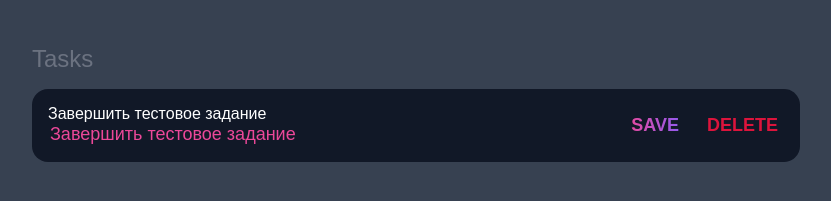
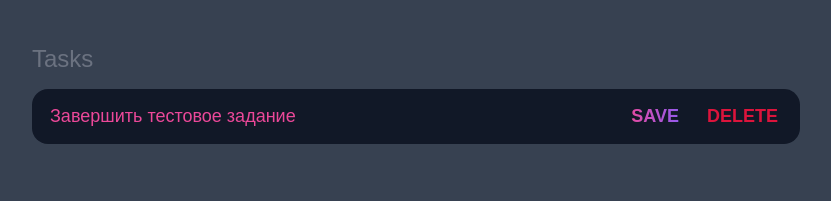
Before and after one commit to raf989/what-can-i-do, a plain HTML site: page index.html in a window 1280 px wide. Both pictures are taken after a click on the button "EDIT". Shown: the part 151-352 px from the top of the page, without its empty margins (224-1055 px from the left). Drawn offline with Linux system fonts and the light colour scheme.

Commit message:
Реализовано изменение заметок и сохранение изменений между сессиями

```diff
--- /dev/null
+++ b/constants.js
@@ -0,0 +1,28 @@
+const ADD_TASK_FORM_CLASS = '.task__add-form';
+const ADD_TASK_INPUT_CLASS = '.task__add-input';
+const TASKS_CONTAINER_CLASS = '.tasks__container';
+
+const TASK_CLASS = 'task__item';
+const TASK_CONTENT_CLASS = 'task__content';
+const TASK_CONTENT_SELECTOR = `.${TASK_CONTENT_CLASS}`;
+const TASK_TEXT_CLASS = 'task__content-text';
+const TASK_TEXT_SELECTOR = `.${TASK_TEXT_CLASS}`;
+const TASK_ACTIONS_CLASS = 'task__actions';
+const TASK_ACTIONS_SELECTOR = `.${TASK_ACTIONS_CLASS}`;
+const TASK_ACTION_EDIT_CLASS = 'task__actions-edit';
+const TASK_ACTION_EDIT_SELECTOR = `.${TASK_ACTION_EDIT_CLASS}`;
+const TASK_ACTION_DELETE_CLASS = 'task__actions-delete';
+
+const LOCAL_STORAGE_KEYS = {
+  TASKS: 'tasks',
+};
+
+const HTML_ATTRIBUTES = {
+  ALIAS: 'alias',
+  ACTION: 'action',
+};
+
+const ACTION_NAMES = {
+  EDIT: 'edit',
+  SAVE: 'save',
+};
--- a/index.html
+++ b/index.html
@@ -33,6 +33,8 @@
 		</section>
 	</main>
 
+  <script src="constants.js"></script>
+	<script src="utils.js"></script>
 	<script src="main.js"></script>
 </body>
 </html>
--- a/main.js
+++ b/main.js
@@ -1,18 +1,3 @@
-const ADD_TASK_FORM_CLASS = '.task__add-form';
-const ADD_TASK_INPUT_CLASS = '.task__add-input';
-const TASKS_CONTAINER_CLASS = '.tasks__container';
-const TASK_CLASS = 'task__item';
-const TASK_CONTENT_CLASS = 'task__content';
-const TASK_TEXT_CLASS = 'task__content-text';
-const TASK_ACTIONS_CLASS = 'task__actions';
-const TASK_ACTION_EDIT_CLASS = 'task__actions-edit';
-const TASK_ACTION_DELETE_CLASS = 'task__actions-delete';
-
-
-const LOCAL_STORAGE_KEYS = {
-  TASKS: 'tasks',
-};
-
 const addTaskForm = document.querySelector(ADD_TASK_FORM_CLASS);
 const addTaskInput = document.querySelector(ADD_TASK_INPUT_CLASS);
 const tasksContainer = document.querySelector(TASKS_CONTAINER_CLASS);
@@ -30,12 +15,57 @@ const savedTasks = loadTasks();
 
 const tasks = savedTasks.length ? savedTasks : [
   {
+    id: 0,
     text: 'Завершить тестовое задание',
   }
 ];
 
+const setEditAction = (btn, actionName) => {
+  btn.innerText = capitalizae(actionName);
+  btn.setAttribute(HTML_ATTRIBUTES.ACTION, actionName);
+};
+
+const ACTIONS = {
+  [ACTION_NAMES.EDIT]: (task) => {
+    const editTaskInput = document.createElement('input');
+    editTaskInput.classList.add(TASK_TEXT_CLASS);
+    editTaskInput.type = 'text';
+    editTaskInput.value = task.text;
+
+    const taskSelector = `.${TASK_CLASS}[${HTML_ATTRIBUTES.ALIAS}="${task.id}"]`;
+    const taskHtmlElement = tasksContainer.querySelector(taskSelector);
+    const taskContent = taskHtmlElement.querySelector(TASK_CONTENT_SELECTOR);
+
+    taskContent.innerText = '';
+
+    taskContent.appendChild(editTaskInput);
+    editTaskInput.focus();
+
+    const editTaskButton = taskHtmlElement.querySelector(TASK_ACTION_EDIT_SELECTOR);
+    setEditAction(editTaskButton, ACTION_NAMES.SAVE);
+  },
+
+  [ACTION_NAMES.SAVE]: (task) => {
+    const taskSelector = `.${TASK_CLASS}[${HTML_ATTRIBUTES.ALIAS}="${task.id}"]`;
+    const taskHtmlElement = tasksContainer.querySelector(taskSelector);
+    const editTaskInput = taskHtmlElement.querySelector(TASK_TEXT_SELECTOR);
+
+    const newTaskText = editTaskInput.value;
+    task.text = newTaskText;
+
+    const taskContent = taskHtmlElement.querySelector(TASK_CONTENT_SELECTOR);
+    taskContent.innerHTML = newTaskText;
+
+    const editTaskButton = taskHtmlElement.querySelector(TASK_ACTION_EDIT_SELECTOR);
+    setEditAction(editTaskButton, ACTION_NAMES.EDIT);
+
+    saveTasks();
+  }
+};
+
 const renderTask = (task) => {
 	const taskHtmlElement = document.createElement('div');
+  taskHtmlElement.setAttribute(HTML_ATTRIBUTES.ALIAS, task.id);
 	taskHtmlElement.classList.add(TASK_CLASS);
 
 	const taskContent = document.createElement('div');
@@ -44,20 +74,12 @@ const renderTask = (task) => {
 
 	taskHtmlElement.appendChild(taskContent);
 
-	const editTaskInput = document.createElement('input');
-	editTaskInput.classList.add(TASK_TEXT_CLASS);
-	editTaskInput.type = 'text';
-	editTaskInput.value = task.text;
-	editTaskInput.setAttribute('readonly', 'readonly');
-
-	taskContent.appendChild(editTaskInput);
-
 	const taskActionsHtmlElement = document.createElement('div');
 	taskActionsHtmlElement.classList.add(TASK_ACTIONS_CLASS);
 
 	const editTaskButton = document.createElement('button');
+  setEditAction(editTaskButton, ACTION_NAMES.EDIT);
 	editTaskButton.classList.add(TASK_ACTION_EDIT_CLASS);
-	editTaskButton.innerText = 'Edit';
 
 	const deleteTaskButton = document.createElement('button');
 	deleteTaskButton.classList.add(TASK_ACTION_DELETE_CLASS);
@@ -73,21 +95,13 @@ const renderTask = (task) => {
 	addTaskInput.value = '';
 
 	editTaskButton.addEventListener('click', (e) => {
-		if (editTaskButton.innerText.toLowerCase() == 'edit') {
-			editTaskButton.innerText = 'Save';
-			editTaskInput.removeAttribute('readonly');
-			editTaskInput.focus();
-		} else {
-			editTaskButton.innerText = 'Edit';
-			editTaskInput.setAttribute('readonly', 'readonly');
-		}
-
-    saveTasks();
+    const actionName = e.target.getAttribute(HTML_ATTRIBUTES.ACTION);
+    const action = ACTIONS[actionName];
+    action?.(task);
 	});
 
 	deleteTaskButton.addEventListener('click', (e) => {
 		tasksContainer.removeChild(taskHtmlElement);
-    saveTasks();
 	});
 
 };
@@ -100,6 +114,7 @@ const saveTasks = () => {
 const addTask = (taskText) => {
   const task = {
     text: taskText,
+    id: Math.random(),
   };
 
   tasks.push(task);
@@ -113,12 +128,9 @@ addTaskForm.addEventListener('submit', (e) => {
 
 	const task = addTaskInput.value;
 
-	if (!task){
-		alert('Please fill out the task');
-		return;
+	if (task) {
+    addTask(task);
 	}
-
-  addTask(task);
 });
 
 tasks.forEach(renderTask);
--- /dev/null
+++ b/utils.js
@@ -0,0 +1,3 @@
+const capitalizae = (str) => {
+  return `${str.charAt(0).toUpperCase()}${str.slice(1)}`;
+};
```
